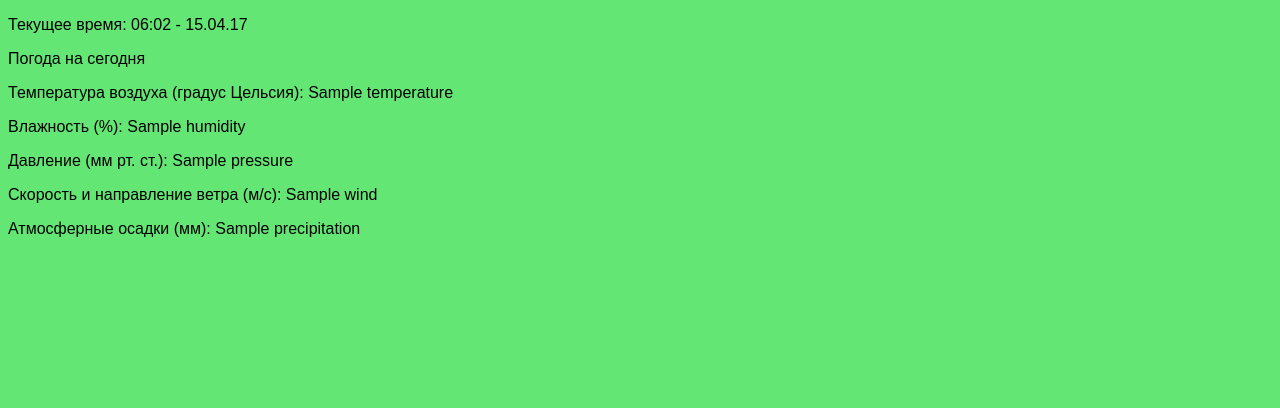
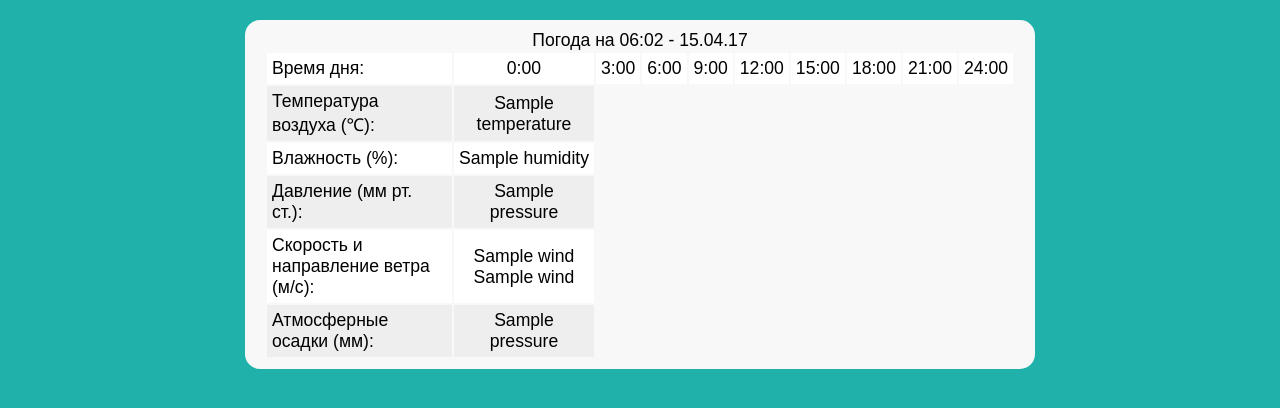
Before and after one commit to KvantSveta/Weather, a Flask app: page /weather in a window 1280 px wide. Shown: the top 408 px of the page. Run offline with Flask 2, Linux system fonts and the light colour scheme; a database or web service that is not in the repository returns one stand-in record (values such as "Sample title"); parts of the project's set-up code (start-up, migrations or seed data) failed here and were passed over.

Commit message:
Изменена верстка и добавлены стили для отображения погоды на текущий день

```diff
--- a/main/static/weather.css
+++ b/main/static/weather.css
@@ -1,9 +1,35 @@
 body {
-    background-color: #64e674;
+    background-color: LightSeaGreen;
 }
 
 .w {
     font-family: sans-serif;
-    font-size: 1.0em;
-    margin-bottom: 10px;
+    font-size: 1.1em;
+    /*отступ слева по краям*/
+    padding: 10px 20px;
+    /*фон блока*/
+    background: #f8f8f8;
+    /*ширина блока*/
+    width: 750px;
+    /* отступ от края: сверху 20 и auto по горизонтали*/
+    margin: 20px auto;
+    /*скругление границ*/
+    border-radius: 15px;
 }
+/*четный*/
+tr:nth-child(even) {
+    background-color: #eee;
+}
+/*нечетный*/
+tr:nth-child(odd) {
+   background-color:#fff;
+}
+
+td {
+    padding: 5px;
+    text-align: center;
+}
+
+.r {
+    text-align: left;
+}
--- a/main/templates/weather.html
+++ b/main/templates/weather.html
@@ -6,30 +6,46 @@
         <title>Погода на сегодня</title>
     </head>
     <body>
-        <main>
-            <div class="w">
-                <p>
-                    Текущее время: {{current_time}}
-                </p>
-                <p>
-                    Погода на сегодня
-                </p>
-                <p>
-                    Температура воздуха (градус Цельсия): {{temperature}}
-                </p>
-                <p>
-                    Влажность (%): {{humidity}}
-                </p>
-                <p>
-                    Давление (мм рт. ст.): {{pressure}}
-                </p>
-                <p>
-                    Скорость и направление ветра (м/с): {{wind}}
-                </p>
-                <p>
-                    Атмосферные осадки (мм): {{precipitation}}
-                </p>
-            </div>
+        <main class="w">
+            <table>
+                <caption>Погода на {{current_time}}</caption>
+                <tr>
+                    <td class="r">Время дня:</td>
+                    {% for t in ["0:00", "3:00", "6:00", "9:00", "12:00", "15:00", "18:00", "21:00", "24:00"] %}
+                        <td>{{ t }}</td>
+                    {% endfor %}
+                </tr>
+                <tr>
+                    <td class="r">Температура воздуха (&#8451;):</td>
+                    {% for t in temperature %}
+                        <td>{{ t }}</td>
+                    {% endfor %}
+                </tr>
+                <tr>
+                    <td class="r">Влажность (%):</td>
+                    {% for h in humidity %}
+                        <td>{{ h }}</td>
+                    {% endfor %}
+                </tr>
+                <tr>
+                    <td class="r">Давление (мм рт. ст.):</td>
+                    {% for p in pressure %}
+                        <td>{{ p }}</td>
+                    {% endfor %}
+                </tr>
+                <tr>
+                    <td class="r">Скорость и направление ветра (м/с):</td>
+                    {% for s, d in wind %}
+                        <td>{{ s }} {{ d }}</td>
+                    {% endfor %}
+                </tr>
+                <tr>
+                    <td class="r">Атмосферные осадки (мм):</td>
+                    {% for p in pressure %}
+                        <td>{{ p }}</td>
+                    {% endfor %}
+                </tr>
+            </table>
         </main>
     </body>
 </html>
```
